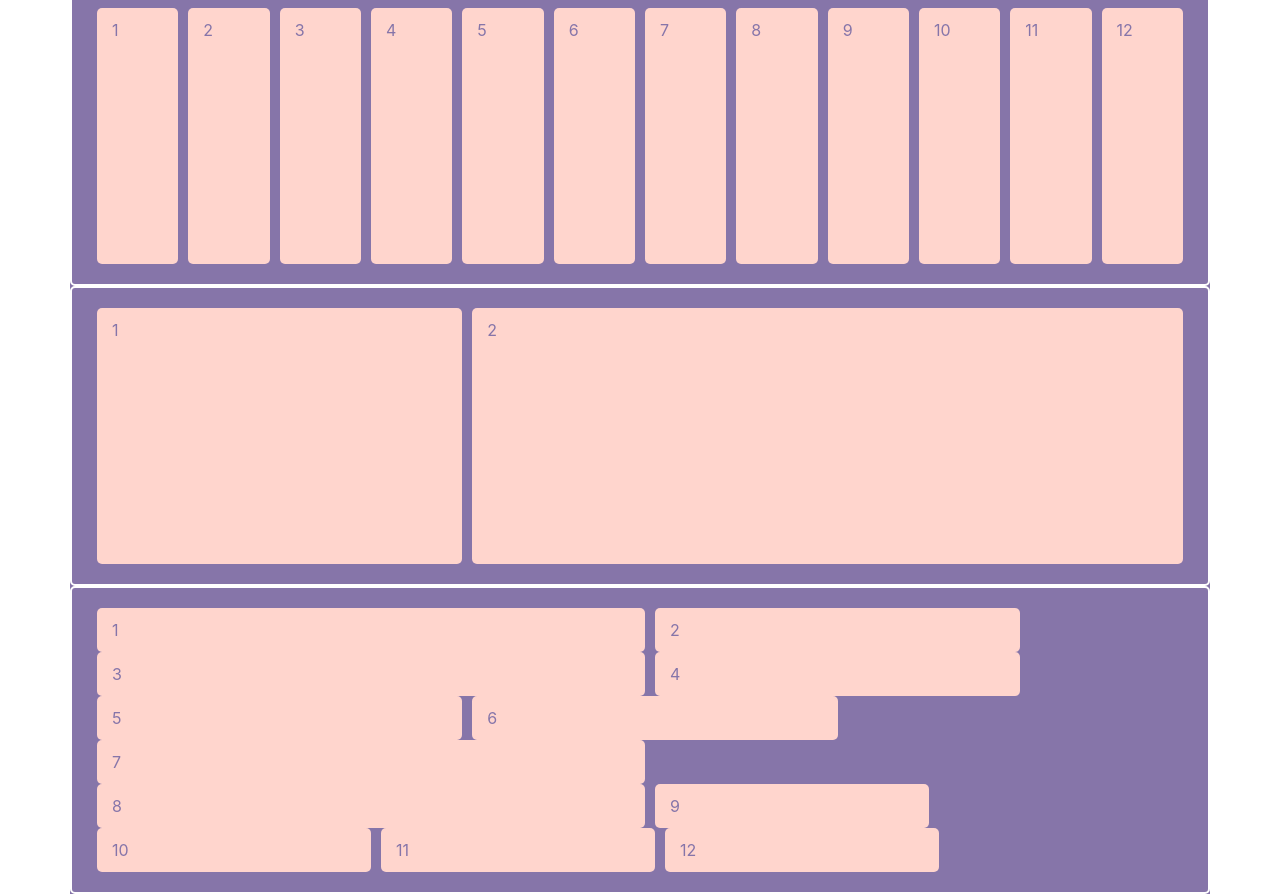
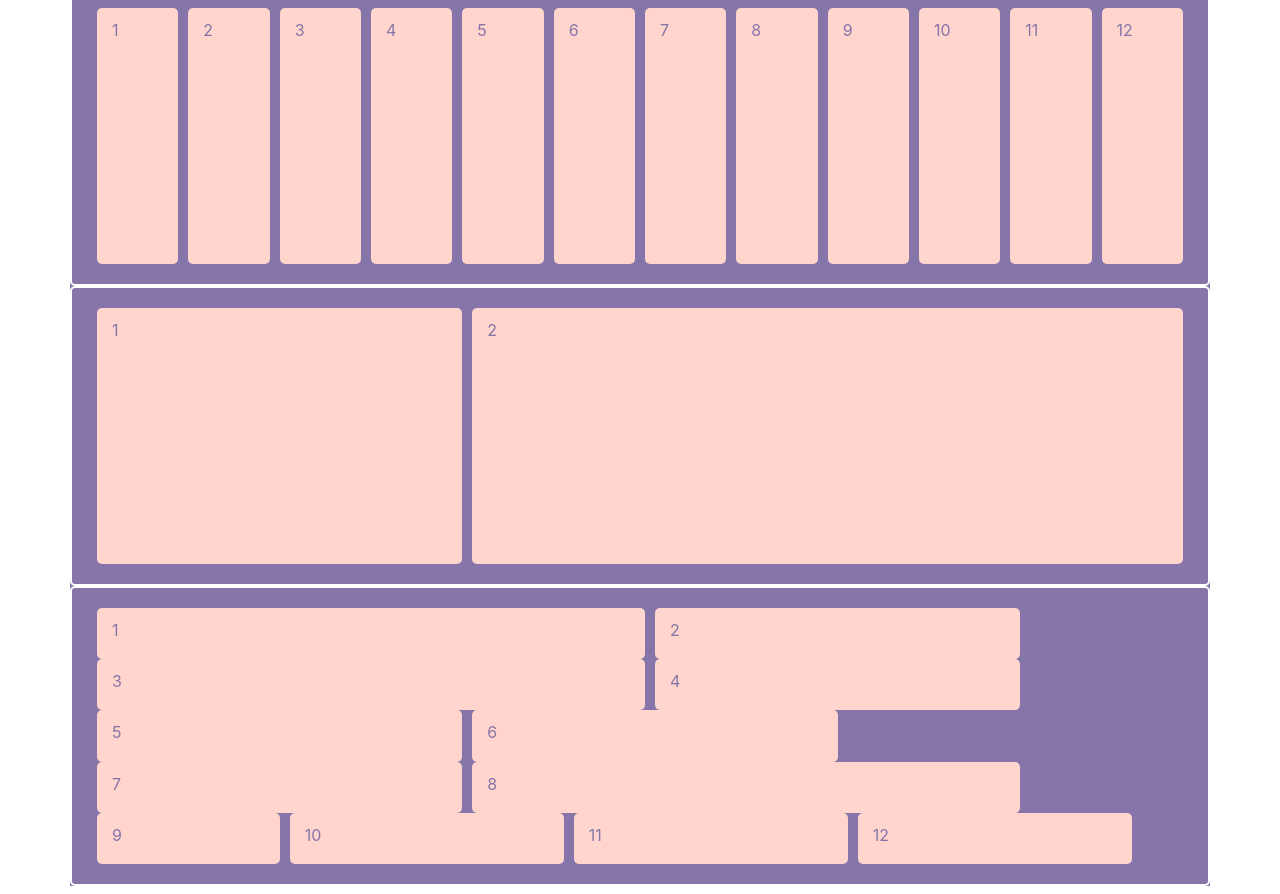
Before and after one commit to JebHarrison/Bootstrap-challenge, a plain HTML site: page index.html in a window 1280 px wide. Shown: the part 70-964 px from the top of the page. Drawn offline with nearby package versions, Linux system fonts and the light colour scheme.

Commit message:
changed div 9 to col 2

```diff
--- a/index.html
+++ b/index.html
@@ -45,9 +45,9 @@
                 <div class="col-sm-6 col-md-6 col-lg-4">4</div>
                 <div class="col-sm-6 col-md-6 col-lg-4">5</div>
                 <div class="col-sm-4 col-md-6 col-lg-4">6</div>
-                <div class="col-sm-4 col-md-6">7</div>
+                <div class="col-sm-4 col-md-4">7</div>
                 <div class="col-sm-4 col-md-6">8</div>
-                <div class="col-sm-3">9</div>
+                <div class="col-sm-2">9</div>
                 <div class="col-sm-3">10</div>
                 <div class="col-sm-3">11</div>
                 <div class="col-sm-3">12</div>
```
